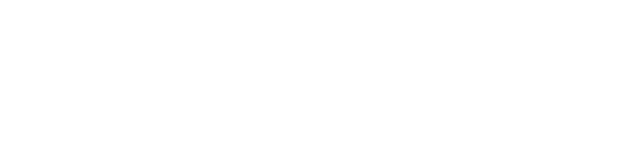
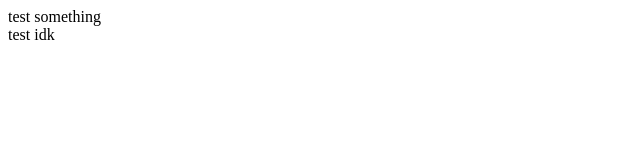
Before and after one commit to ProteinK/todo-app, a plain HTML site: page index.html in a window 1280 px wide. Shown: the whole page, without its empty margins (0-640 px from the left). Drawn offline with Linux system fonts and the light colour scheme.

Commit message:
Add structure skeleton

```diff
--- a/bundle.js
+++ b/bundle.js
@@ -1 +1,116 @@
-console.log("test");
+/*
+ * ATTENTION: The "eval" devtool has been used (maybe by default in mode: "development").
+ * This devtool is neither made for production nor for readable output files.
+ * It uses "eval()" calls to create a separate source file in the browser devtools.
+ * If you are trying to read the output file, select a different devtool (https://webpack.js.org/configuration/devtool/)
+ * or disable the default devtool with "devtool: false".
+ * If you are looking for production-ready output files, see mode: "production" (https://webpack.js.org/configuration/mode/).
+ */
+/******/ (() => { // webpackBootstrap
+/******/ 	"use strict";
+/******/ 	var __webpack_modules__ = ({
+
+/***/ "./src/Project.js":
+/*!************************!*\
+  !*** ./src/Project.js ***!
+  \************************/
+/***/ ((__unused_webpack_module, __webpack_exports__, __webpack_require__) => {
+
+eval("__webpack_require__.r(__webpack_exports__);\n/* harmony export */ __webpack_require__.d(__webpack_exports__, {\n/* harmony export */   \"default\": () => (/* binding */ Project)\n/* harmony export */ });\nfunction Project() {\n  let items = [];\n\n  const proto = {\n    addItem(item) {\n      items.push(item);\n    },\n\n    getItems() {\n      return items;\n    }\n  };\n\n  return Object.assign(Object.create(proto));\n}\n\n\n//# sourceURL=webpack://odin-todo/./src/Project.js?");
+
+/***/ }),
+
+/***/ "./src/TodoItem.js":
+/*!*************************!*\
+  !*** ./src/TodoItem.js ***!
+  \*************************/
+/***/ ((__unused_webpack_module, __webpack_exports__, __webpack_require__) => {
+
+eval("__webpack_require__.r(__webpack_exports__);\n/* harmony export */ __webpack_require__.d(__webpack_exports__, {\n/* harmony export */   \"default\": () => (/* binding */ TodoItem)\n/* harmony export */ });\nfunction TodoItem(title, desc, date, priority) {\n  const proto = {\n    test() {\n      console.log(this.title);\n    }\n  };\n\n  return Object.assign(Object.create(proto), { title, desc, date, priority });\n}\n\n\n//# sourceURL=webpack://odin-todo/./src/TodoItem.js?");
+
+/***/ }),
+
+/***/ "./src/main.js":
+/*!*********************!*\
+  !*** ./src/main.js ***!
+  \*********************/
+/***/ ((__unused_webpack_module, __webpack_exports__, __webpack_require__) => {
+
+eval("__webpack_require__.r(__webpack_exports__);\n/* harmony import */ var _TodoItem__WEBPACK_IMPORTED_MODULE_0__ = __webpack_require__(/*! ./TodoItem */ \"./src/TodoItem.js\");\n/* harmony import */ var _Project__WEBPACK_IMPORTED_MODULE_1__ = __webpack_require__(/*! ./Project */ \"./src/Project.js\");\n/* harmony import */ var _views__WEBPACK_IMPORTED_MODULE_2__ = __webpack_require__(/*! ./views */ \"./src/views.js\");\n\n\n\n\nlet project = (0,_Project__WEBPACK_IMPORTED_MODULE_1__[\"default\"])();\nlet item = (0,_TodoItem__WEBPACK_IMPORTED_MODULE_0__[\"default\"])(\"something\");\n\nproject.addItem(item);\nproject.addItem((0,_TodoItem__WEBPACK_IMPORTED_MODULE_0__[\"default\"])('idk', 'stuff'));\n\n_views__WEBPACK_IMPORTED_MODULE_2__.ProjectView.display(project);\n\n\n\n//# sourceURL=webpack://odin-todo/./src/main.js?");
+
+/***/ }),
+
+/***/ "./src/views.js":
+/*!**********************!*\
+  !*** ./src/views.js ***!
+  \**********************/
+/***/ ((__unused_webpack_module, __webpack_exports__, __webpack_require__) => {
+
+eval("__webpack_require__.r(__webpack_exports__);\n/* harmony export */ __webpack_require__.d(__webpack_exports__, {\n/* harmony export */   \"ItemView\": () => (/* binding */ ItemView),\n/* harmony export */   \"ProjectView\": () => (/* binding */ ProjectView)\n/* harmony export */ });\nconst ProjectView = (function () {\n  function display(project) {\n    let items = project.getItems();\n    for (const item of items) {\n      ItemView.display(item);\n    }\n  }\n\n  return Object.assign({}, { display });\n})();\n\nconst ItemView = (function () {\n  function display(item) {\n    let test = document.createElement('p');\n    test.textContent = 'test ' + item.title;\n    document.querySelector('div').appendChild(test);\n  }\n\n  return Object.assign({}, { display });\n})();\n\n\n\n\n//# sourceURL=webpack://odin-todo/./src/views.js?");
+
+/***/ })
+
+/******/ 	});
+/************************************************************************/
+/******/ 	// The module cache
+/******/ 	var __webpack_module_cache__ = {};
+/******/
+/******/ 	// The require function
+/******/ 	function __webpack_require__(moduleId) {
+/******/ 		// Check if module is in cache
+/******/ 		var cachedModule = __webpack_module_cache__[moduleId];
+/******/ 		if (cachedModule !== undefined) {
+/******/ 			return cachedModule.exports;
+/******/ 		}
+/******/ 		// Create a new module (and put it into the cache)
+/******/ 		var module = __webpack_module_cache__[moduleId] = {
+/******/ 			// no module.id needed
+/******/ 			// no module.loaded needed
+/******/ 			exports: {}
+/******/ 		};
+/******/
+/******/ 		// Execute the module function
+/******/ 		__webpack_modules__[moduleId](module, module.exports, __webpack_require__);
+/******/
+/******/ 		// Return the exports of the module
+/******/ 		return module.exports;
+/******/ 	}
+/******/
+/************************************************************************/
+/******/ 	/* webpack/runtime/define property getters */
+/******/ 	(() => {
+/******/ 		// define getter functions for harmony exports
+/******/ 		__webpack_require__.d = (exports, definition) => {
+/******/ 			for(var key in definition) {
+/******/ 				if(__webpack_require__.o(definition, key) && !__webpack_require__.o(exports, key)) {
+/******/ 					Object.defineProperty(exports, key, { enumerable: true, get: definition[key] });
+/******/ 				}
+/******/ 			}
+/******/ 		};
+/******/ 	})();
+/******/
+/******/ 	/* webpack/runtime/hasOwnProperty shorthand */
+/******/ 	(() => {
+/******/ 		__webpack_require__.o = (obj, prop) => (Object.prototype.hasOwnProperty.call(obj, prop))
+/******/ 	})();
+/******/
+/******/ 	/* webpack/runtime/make namespace object */
+/******/ 	(() => {
+/******/ 		// define __esModule on exports
+/******/ 		__webpack_require__.r = (exports) => {
+/******/ 			if(typeof Symbol !== 'undefined' && Symbol.toStringTag) {
+/******/ 				Object.defineProperty(exports, Symbol.toStringTag, { value: 'Module' });
+/******/ 			}
+/******/ 			Object.defineProperty(exports, '__esModule', { value: true });
+/******/ 		};
+/******/ 	})();
+/******/
+/************************************************************************/
+/******/
+/******/ 	// startup
+/******/ 	// Load entry module and return exports
+/******/ 	// This entry module can't be inlined because the eval devtool is used.
+/******/ 	var __webpack_exports__ = __webpack_require__("./src/main.js");
+/******/
+/******/ })()
+;
--- a/index.html
+++ b/index.html
@@ -5,13 +5,14 @@
   <meta charset="UTF-8">
   <meta http-equiv="X-UA-Compatible" content="IE=edge">
   <meta name="viewport" content="width=device-width, initial-scale=1.0">
-  <script src="./bundle.js"></script>
+  <script defer src="./bundle.js"></script>
   <link rel="stylesheet" href="style.css">
   <title>ToDo</title>
 </head>
 
 <body>
-
+  <div id="container">
+  </div>
 </body>
 
 </html>
--- a/style.css
+++ b/style.css
@@ -0,0 +1,4 @@
+p {
+  margin: 0;
+  padding: 0;
+}
```
